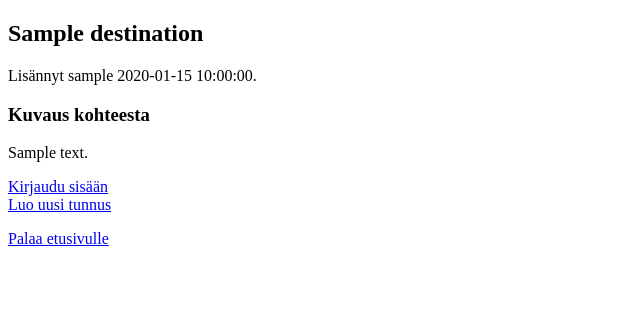
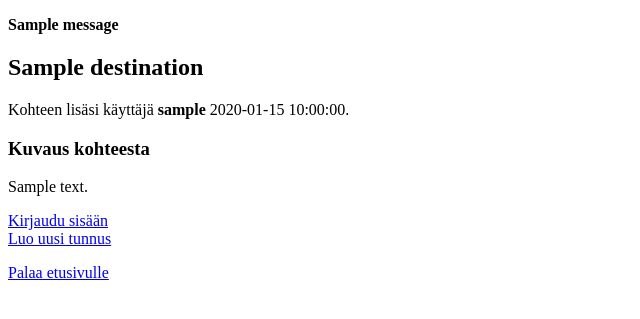
Before and after one commit to tsirpsis/retkipolut, a Flask app: template templates/show_destination.html in a window 1280 px wide. Shown: the top 319 px of the page, without its empty margins (0-640 px from the left). Run offline with Flask 3, Linux system fonts and the light colour scheme; the template is opened without the code that fills it: most values are stand-ins (such as "Sample title", 1, 10 or a date in 2020); one stand-in notice (Sample message) is shown.

Commit message:
Show success message after creating or updating destination

```diff
--- a/app.py
+++ b/app.py
@@ -95,9 +95,9 @@ def create_destination():
     if not validations.check_destination(title, content):
         errors.forbidden()
 
-    destinations.add_destination(title, content, user_id)
-
-    return redirect("/")
+    destination_id = destinations.add_destination(title, content, user_id)
+    flash("Uusi retkikohde lisätty onnistuneesti!")
+    return redirect(f"/destination/{ destination_id }")
 
 @app.route("/destination/<int:destination_id>")
 def show_destination(destination_id):
@@ -134,7 +134,7 @@ def update_destination():
         errors.forbidden()
 
     destinations.update_destination(destination_id, title, content)
-
+    flash("Retkikohde päivitetty onnistuneesti!")
     return redirect("/destination/" + str(destination_id))
 
 @app.route("/remove_destination/<int:destination_id>", methods=["GET", "POST"])
--- a/destinations.py
+++ b/destinations.py
@@ -4,6 +4,7 @@ def add_destination(title, content, user_id):
     sql = """INSERT INTO destinations (title, content, creation_time, user_id)
                 VALUES (?, ?, datetime('now', 'localtime'), ?)"""
     db.execute(sql, [title, content, user_id])
+    return db.last_insert_id()
 
 def get_destinations():
     sql = "SELECT id, title FROM destinations ORDER BY title"
--- a/templates/show_destination.html
+++ b/templates/show_destination.html
@@ -7,8 +7,16 @@
 </head>
 
 <body>
+  {% for message in get_flashed_messages() %}
+    <p>
+      <b>{{ message }}</b>
+    </p>
+  {% endfor %}
+
   <h2>{{ destination.title }}</h2>
-  <p>Lisännyt {{ destination.username }} {{ destination.creation_time }}.</p>
+
+  <p>Kohteen lisäsi käyttäjä <b>{{ destination.username }}</b>
+    {{ destination.creation_time }}.</p>
   <h3>Kuvaus kohteesta</h3>
   <p>{{ destination.content | show_lines}}</p>
 
```
Also changed, not shown: templates/edit_destination.html (+7 -0 lines).
